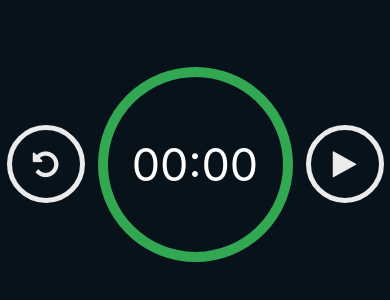
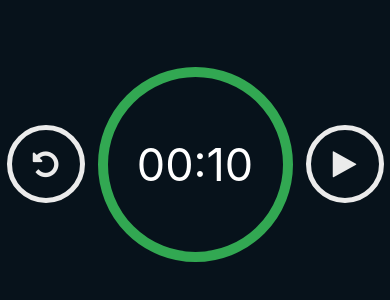
Before and after one commit to myleafhopper/fitness-tracker, a React Native app: screen / in a window 390 px wide. Shown: the part 258-558 px from the top of the page. Built offline with nearby package versions, Linux system fonts and the light colour scheme.

Commit message:
feat: wip

```diff
--- a/App.js
+++ b/App.js
@@ -36,7 +36,9 @@ export default function App() {
     STATES & VARIABLES
     ---------------------------------------------------------------------- */
 
-    const [remainingSecs, setRemainingSecs] = useState(0);
+    const startingSeconds = 10;
+
+    const [remainingSecs, setRemainingSecs] = useState(startingSeconds);
     const [isActive, setIsActive] = useState(false);
     const { mins, secs } = getRemaining(remainingSecs);
 
@@ -50,7 +52,7 @@ export default function App() {
 
     const onResetPressHandler = () => {
 
-        setRemainingSecs(0);
+        setRemainingSecs(startingSeconds);
         setIsActive(false);
     };
 
@@ -62,11 +64,17 @@ export default function App() {
 
         let interval = null;
 
-        if (isActive) {
+        if (isActive && remainingSecs !== 0) {
 
             interval = setInterval(() => {
-                setRemainingSecs(remainingSecs => remainingSecs + 1);
+                setRemainingSecs(remainingSecs => remainingSecs - 1);
             }, 1000);
+
+        } else if (isActive && remainingSecs === 0) {
+
+            clearInterval(interval);
+            setIsActive(false);
+            setRemainingSecs(startingSeconds);
 
         } else if (!isActive && remainingSecs !== 0) {
 
```
